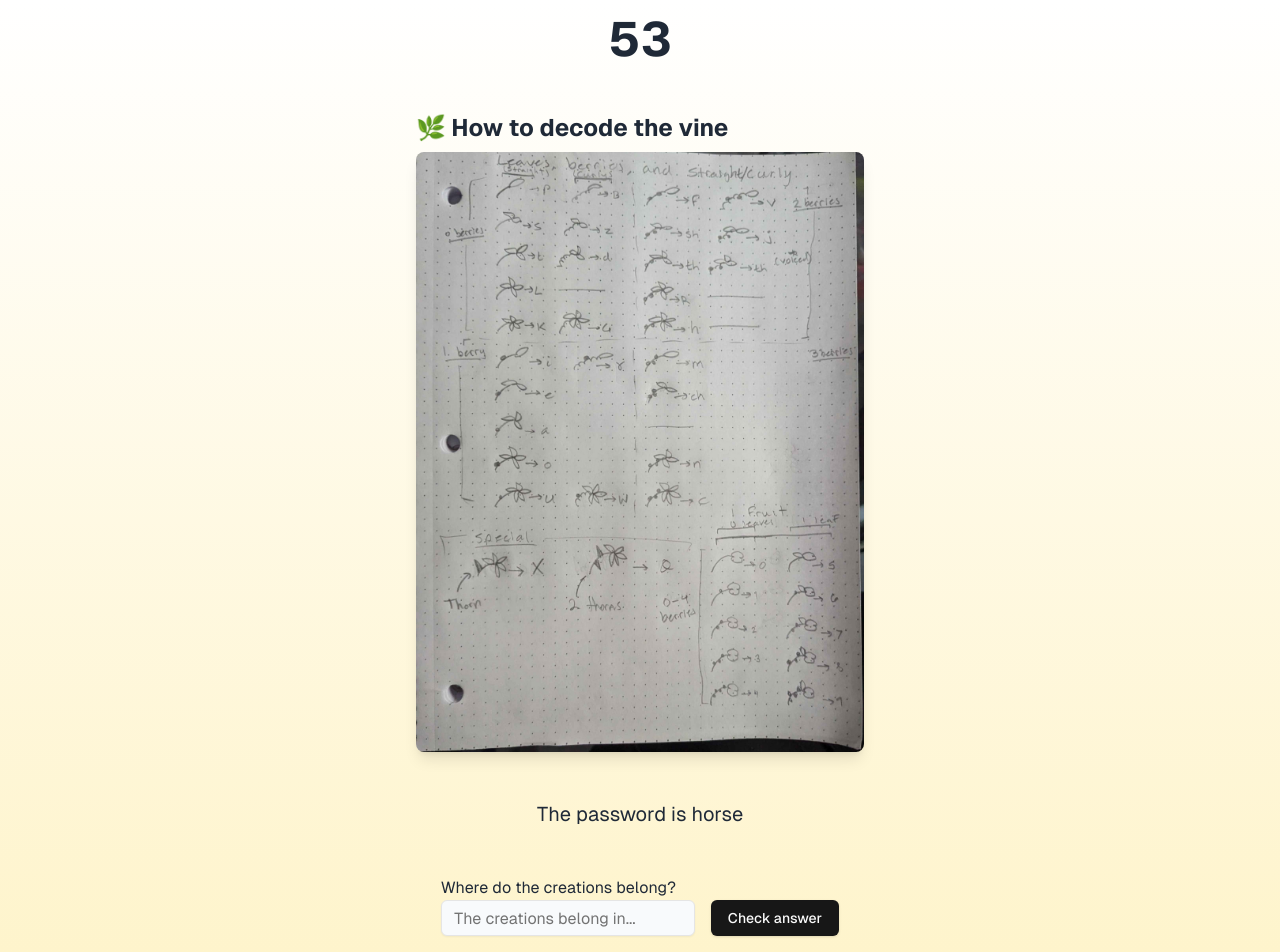
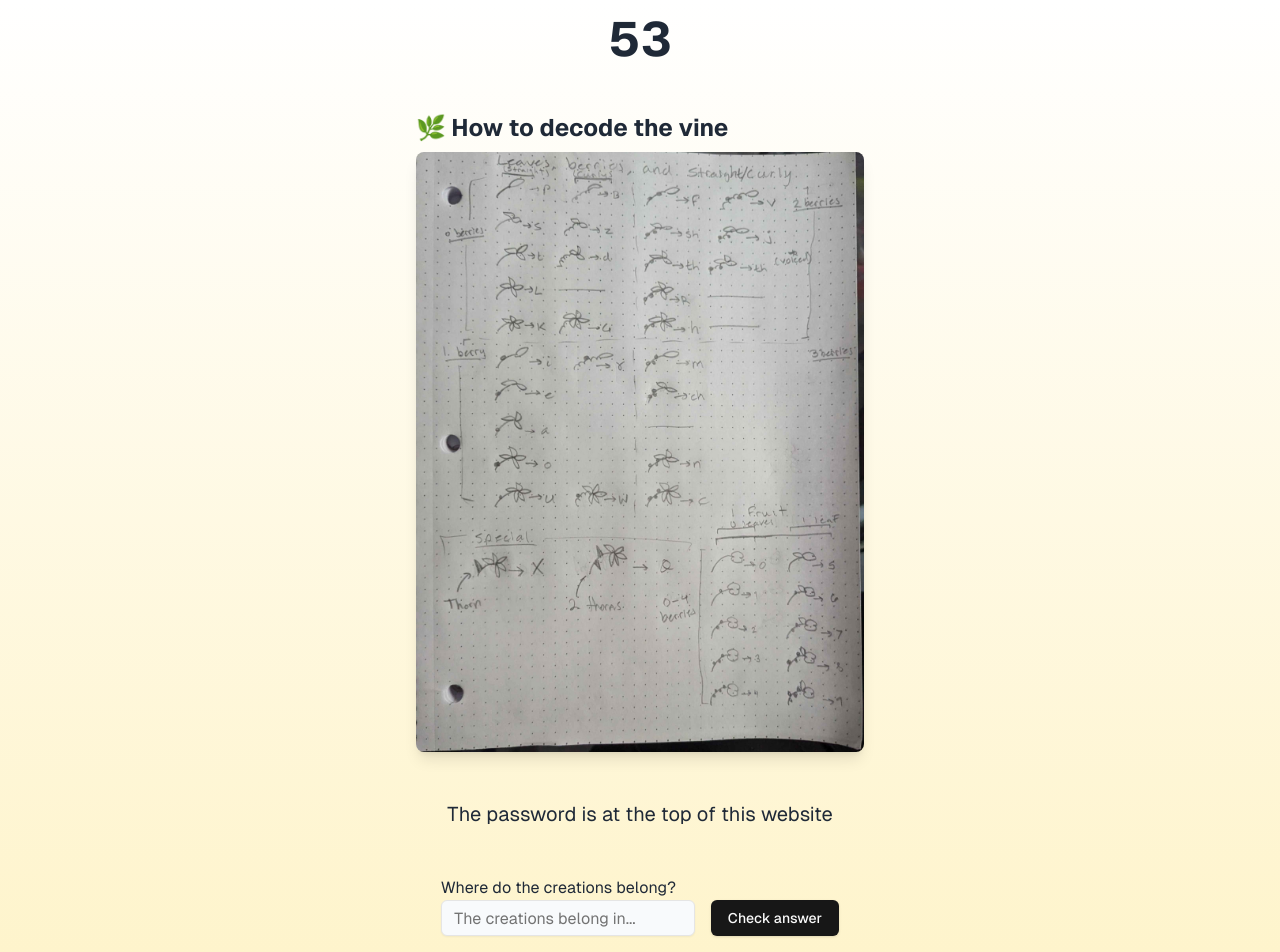
Before and after one commit to purduehackers/53, a Next.js app: page / in a window 1280 px wide. Shown: the top 952 px of the page. Built offline with nearby package versions, Linux system fonts and the light colour scheme.

Commit message:
update password

```diff
--- a/components/site.tsx
+++ b/components/site.tsx
@@ -62,7 +62,9 @@ export function Site() {
         </div>
       </div>
 
-      <p className="text-center text-gray-800 text-xl">The password is horse</p>
+      <p className="text-center text-gray-800 text-xl">
+        The password is at the top of this website
+      </p>
 
       <div className="flex flex-col items-center gap-4 mb-12 w-full max-w-md">
         <form onSubmit={handleSubmit} className="w-full max-w-md">
```
